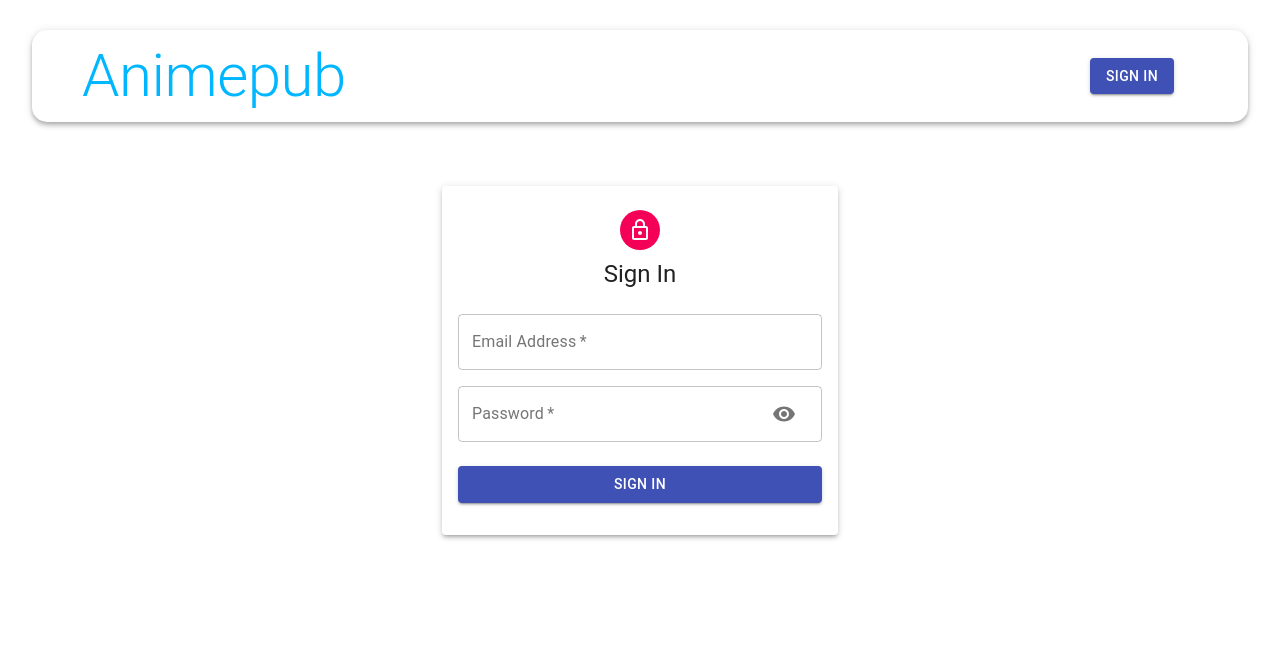
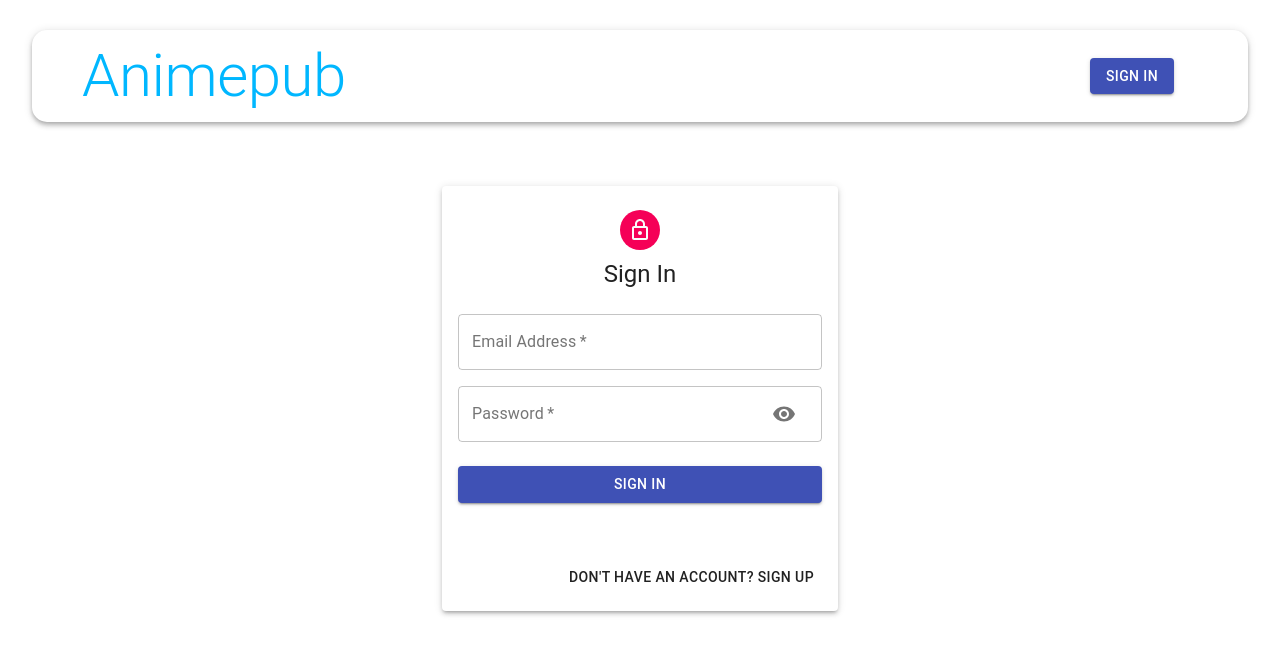
Before and after one commit to noven21/Animepub, a React (Create React App) app in the folder client/: page /auth in a window 1280 px wide. Shown: the top 654 px of the page. Built offline with nearby package versions, Linux system fonts and the light colour scheme.

Commit message:
adding google oauth

```diff
--- a/client/package.json
+++ b/client/package.json
@@ -7,6 +7,7 @@
 		"@material-ui/core": "^4.12.4",
 		"@material-ui/icons": "^4.9.1",
 		"@material-ui/lab": "^4.0.0-alpha.58",
+		"@react-oauth/google": "^0.2.6",
 		"@testing-library/jest-dom": "^4.2.4",
 		"@testing-library/react": "^9.3.2",
 		"@testing-library/user-event": "^7.1.2",
--- a/client/src/App.js
+++ b/client/src/App.js
@@ -6,6 +6,7 @@
 	Switch,
 	Route,
 } from 'react-router-dom';
+import { GoogleOAuthProvider } from '@react-oauth/google';
 
 import Navbar from './components/Navbar/Navbar';
 import Home from './components/Home/Home';
@@ -13,6 +14,7 @@
 
 const App = () => {
 	return (
+		<GoogleOAuthProvider clientId='776899512697-6v6domvfpnuem9fg67q4snclht1c2732.apps.googleusercontent.com'>
 			<BrowserRouter>
 				<Container maxwidth='lg'>
 					<Navbar />
@@ -30,6 +32,7 @@
 					</Switch>
 				</Container>
 			</BrowserRouter>
+		</GoogleOAuthProvider>
 	);
 };
 
--- a/client/src/components/Auth/Auth.jsx
+++ b/client/src/components/Auth/Auth.jsx
@@ -8,15 +8,21 @@
 	Typography,
 	TextField,
 } from '@material-ui/core';
+import { useHistory } from 'react-router-dom';
+import { GoogleLogin } from '@react-oauth/google';
+import { useDispatch } from 'react-redux';
+import Icon from './icon';
 import LockOutlinedIcon from '@material-ui/icons/LockOutlined';
+import jwt_decode from 'jwt-decode';
 import useStyles from './styles';
 import Input from './Input';
 const Auth = () => {
 	const classes = useStyles();
 	const [showPassword, setShowPassword] =
 		useState(false);
-
-	const isSignup = false;
+	const [isSignup, setIsSignUp] = useState(false);
+	const dispatch = useDispatch();
+	const history = useHistory();
 
 	const handleShowPassword = () =>
 		setShowPassword(
@@ -26,6 +32,34 @@
 	const handleSubmit = () => {};
 
 	const handleChange = () => {};
+
+	const switchMode = () => {
+		setIsSignUp((prevIsSignUp) => !prevIsSignUp);
+		handleShowPassword(false);
+	};
+
+	const googleSuccess = async (res) => {
+		const result = jwt_decode(res?.credential);
+		const token = res?.credential;
+		console.log(res);
+
+		try {
+			dispatch({
+				type: 'AUTH',
+				data: { result, token },
+			});
+
+			history.push('/');
+		} catch (error) {
+			console.log(error);
+		}
+	};
+	const googleFailure = (error) => {
+		console.log(error);
+		console.log(
+			'Google Sign In was unsuccessful. Try Again Later'
+		);
+	};
 
 	return (
 		<Container component='main' maxWidth='xs'>
@@ -42,7 +76,7 @@
 				<form
 					className={classes.form}
 					onSubmit={handleSubmit}
-				></form>
+				>
 					<Grid container spacing={2}>
 						{isSignup && (
 							<>
@@ -87,6 +121,7 @@
 							/>
 						)}
 					</Grid>
+
 					<Button
 						type='submit'
 						fullWidth
@@ -96,6 +131,38 @@
 					>
 						{isSignup ? 'Sign Up' : 'Sign In'}
 					</Button>
+					<GoogleLogin
+						clientId='776899512697-6v6domvfpnuem9fg67q4snclht1c2732.apps.googleusercontent.com'
+						render={(renderProps) => (
+							<Button
+								className={classes.googleButton}
+								color='primary'
+								fullWidth
+								onClick={renderProps.onClick}
+								disabled={renderProps.disabled}
+								startIcon={<Icon />}
+								variant='contained'
+							>
+								Google Sign In
+							</Button>
+						)}
+						onSuccess={googleSuccess}
+						onFailure={googleFailure}
+						coockiePolicy='single_host_origin'
+					/>
+					<Grid
+						container
+						justifyContent='flex-end'
+					>
+						<Grid item>
+							<Button onClick={switchMode}>
+								{isSignup
+									? 'Already have an account? Sign In'
+									: "Don't have an account? Sign Up"}
+							</Button>
+						</Grid>
+					</Grid>
+				</form>
 			</Paper>
 		</Container>
 	);
--- a/client/src/components/Auth/Input.jsx
+++ b/client/src/components/Auth/Input.jsx
@@ -30,7 +30,8 @@
 				autoFocus={autoFocus}
 				type={type}
 				InputProps={
-					name === 'password' && {
+					name === 'password'
+						? {
 								endAdornment: (
 									<InputAdornment position='end'>
 										<IconButton
@@ -45,6 +46,7 @@
 									</InputAdornment>
 								),
 						  }
+						: null
 				}
 			/>
 		</Grid>
--- /dev/null
+++ b/client/src/components/Auth/icon.js
@@ -0,0 +1,15 @@
+import React from 'react';
+
+const icon = () => (
+	<svg
+		style={{ width: '20px', height: '20px' }}
+		viewBox='0 0 24 24'
+	>
+		<path
+			fill='currentColor'
+			d='M21.35,11.1H12.18V13.83H18.69C18.36,17.64 15.19,19.27 12.19,19.27C8.36,19.27 5,16.25 5,12C5,7.9 8.2,4.73 12.2,4.73C15.29,4.73 17.1,6.7 17.1,6.7L19,4.72C19,4.72 16.56,2 12.1,2C6.42,2 2.03,6.8 2.03,12C2.03,17.05 6.16,22 12.25,22C17.6,22 21.5,18.33 21.5,12.91C21.5,11.76 21.35,11.1 21.35,11.1V11.1Z'
+		/>
+	</svg>
+);
+
+export default icon;
--- a/client/src/components/Navbar/Navbar.jsx
+++ b/client/src/components/Navbar/Navbar.jsx
@@ -1,4 +1,7 @@
-import React from 'react';
+import React, {
+	useState,
+	useEffect,
+} from 'react';
 import { Link } from 'react-router-dom';
 import {
 	AppBar,
@@ -11,8 +14,21 @@
 
 const Navbar = () => {
 	const classes = useStyles();
+	const [user, setUser] = useState(
+		JSON.parse(localStorage.getItem('profile'))
+	);
 
-	const user = null;
+	console.log(user);
+
+	useEffect(() => {
+		const token = user?.token;
+
+		setUser(
+			JSON.parse(localStorage.getItem('profile'))
+		);
+	}, []);
+
+	// const user = null;
 
 	return (
 		<AppBar
@@ -37,7 +53,7 @@
 						<Avatar
 							className={classes.purple}
 							alt={user.result.name}
-							src={user.result.imageUrl}
+							src={user.result.picture}
 						>
 							{user.result.name.charAt[0]}
 						</Avatar>
--- a/client/src/constants/actionTypes.js
+++ b/client/src/constants/actionTypes.js
@@ -2,3 +2,6 @@
 export const UPDATE = 'UPDATE';
 export const DELETE = 'DELETE';
 export const FETCH_ALL = 'FETCH_ALL';
+
+export const AUTH = 'AUTH';
+export const LOGOUT = 'LOGOUT';
--- /dev/null
+++ b/client/src/reducers/auth.js
@@ -0,0 +1,23 @@
+import {
+	AUTH,
+	LOGOUT,
+} from '../constants/actionTypes';
+
+const authReducer = (
+	state = { authData: null },
+	action
+) => {
+	switch (action.type) {
+		case AUTH:
+			console.log(action?.data);
+			localStorage.setItem(
+				'profile',
+				JSON.stringify({ ...action?.data })
+			);
+			return { ...state, authData: action?.data };
+		default:
+			return state;
+	}
+};
+
+export default authReducer;
--- a/client/src/reducers/index.js
+++ b/client/src/reducers/index.js
@@ -1,5 +1,6 @@
 import { combineReducers } from 'redux';
 
 import posts from './posts';
+import auth from './auth';
 
-export default combineReducers({ posts });
+export default combineReducers({ posts, auth });
```
Also changed, not shown: 2 other files (tests, documents, lock files or other folders). Lines whose indentation alone changed are shown as unchanged.
